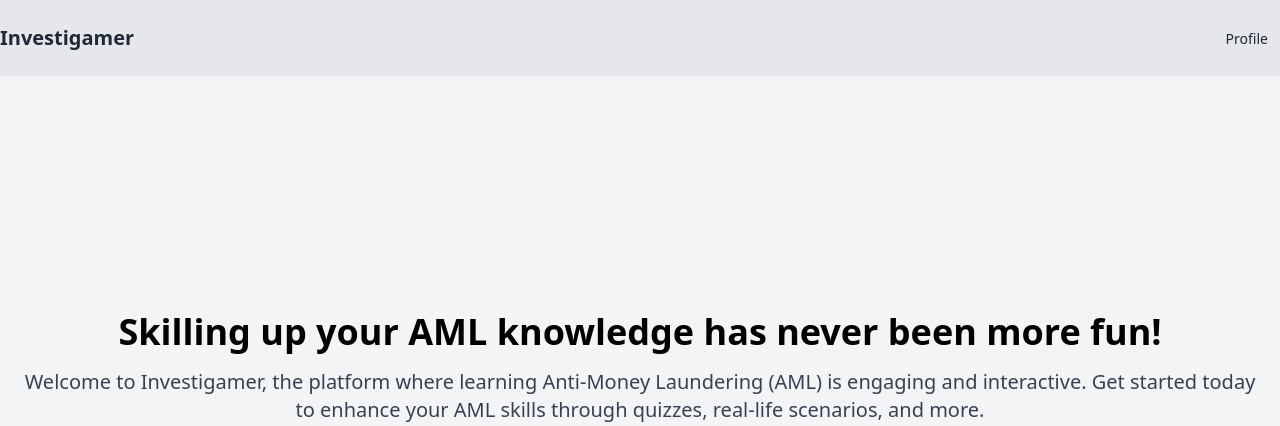
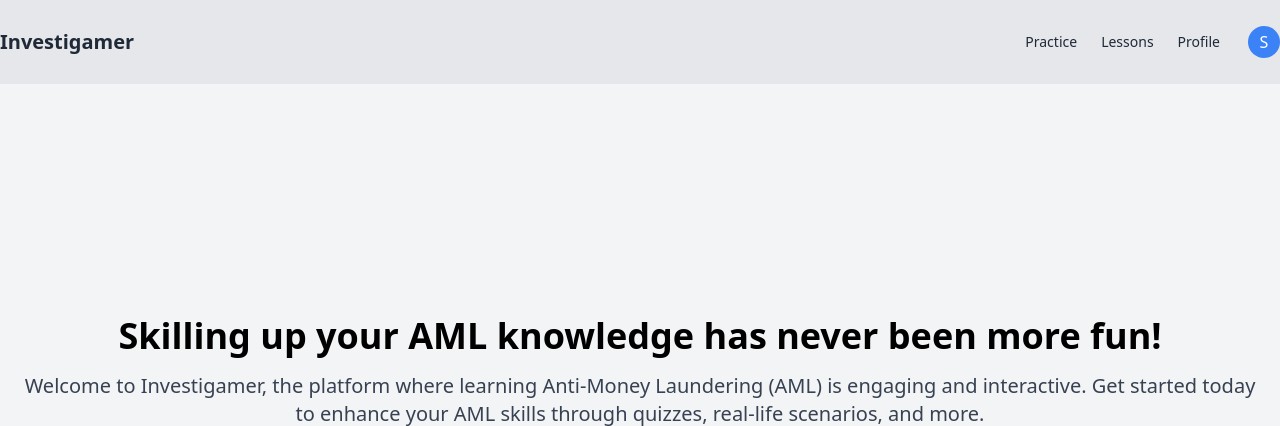
Before and after one commit to investigamer-aml/investigamer-cfa, a Flask app: page / in a window 1280 px wide. Shown: the top 426 px of the page. Run offline with Flask 3, Linux system fonts and the light colour scheme; the visitor is signed in with stand-in values (Sample User, id 1); parts of the project's set-up code (start-up, migrations or seed data) failed here and were passed over.

Commit message:
Add user initial icon next profile
- add profile and lesson to menu bar

```diff
--- a/templates/index.html
+++ b/templates/index.html
@@ -4,16 +4,21 @@
     <meta charset="UTF-8">
     <meta name="viewport" content="width=device-width, initial-scale=1.0">
     <title>Welcome Page</title>
-    <!-- Ensure you link to Tailwind CSS here -->
     <link href="https://cdn.jsdelivr.net/npm/tailwindcss@2.2.19/dist/tailwind.min.css" rel="stylesheet">
 </head>
 <body class="flex flex-col h-screen justify-between font-sans bg-gray-100">
     <header class="bg-gray-200 py-6">
         <div class="container mx-auto flex justify-between items-center">
             <h1 class="text-xl font-bold text-gray-800">Investigamer</h1>
-            <nav>
+            <nav class="flex items-center">
                 {% if current_user.is_authenticated %}
+                    <a href="/practice" class="text-gray-800 hover:text-blue-500 px-3 py-2 rounded-md text-sm font-medium">Practice</a>
+                    <a href="/lessons" class="text-gray-800 hover:text-blue-500 px-3 py-2 rounded-md text-sm font-medium">Lessons</a>
                     <a href="/profile" class="text-gray-800 hover:text-blue-500 px-3 py-2 rounded-md text-sm font-medium">Profile</a>
+                    <!-- User Initials Circle -->
+                    <div class="ml-4 h-8 w-8 rounded-full bg-blue-500 flex justify-center items-center text-white">
+                        {{ current_user.username[0].upper() }}{{ current_user.username.split()[-1][0].upper() if ' ' in current_user.username else '' }}
+                    </div>
                 {% endif %}
             </nav>
         </div>
@@ -25,7 +30,7 @@
             {% if not current_user.is_authenticated %}
                 <a href="/login" class="bg-blue-500 hover:bg-blue-700 text-white font-bold py-3 px-6 rounded-lg transition duration-300 text-lg">Login</a>
                 <a href="/register" class="bg-green-500 hover:bg-green-700 text-white font-bold py-3 px-6 rounded-lg transition duration-300 text-lg">Register</a>
-            {% else %}
+                {% else %}
                 <a href="/practice" class="bg-purple-500 hover:bg-purple-700 text-white font-bold py-3 px-6 rounded-lg transition duration-300 text-lg">Start Practicing</a>
             {% endif %}
         </div>
```
